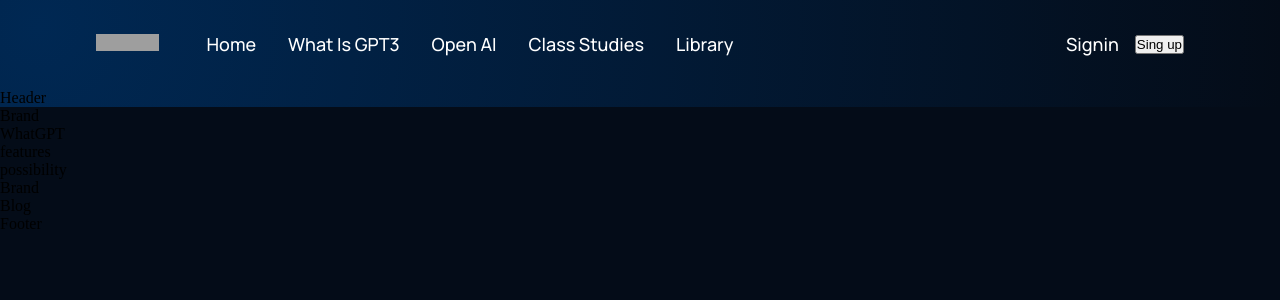
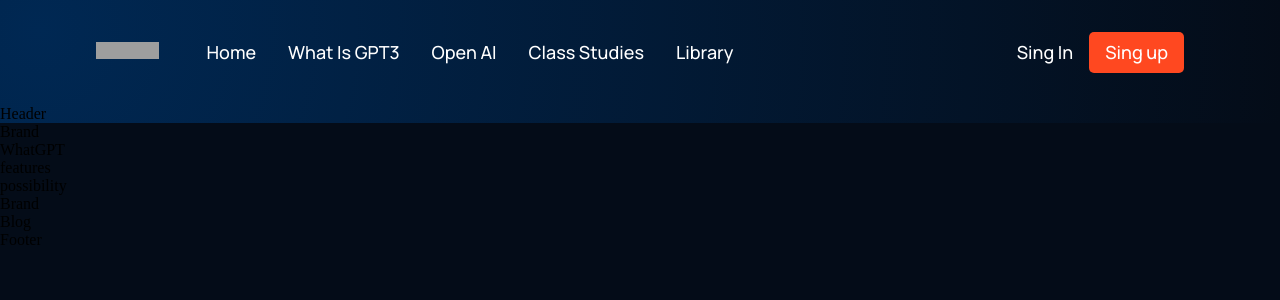
Before and after one commit to pagas/gpt3_pg, a React (Create React App) app: page / in a window 1280 px wide. Shown: the top 300 px of the page. Built offline with nearby package versions, Linux system fonts and the light colour scheme; grey boxes are pictures that could not be loaded.

Commit message:
navbar button

```diff
--- a/src/components/navbar/Navbar.jsx
+++ b/src/components/navbar/Navbar.jsx
@@ -20,7 +20,7 @@ const Navbar = () => {
                 </div>
             </div>
             <div className="gpt3__navbar-sign">
-                <p>Signin</p>
+                <p>Sing in</p>
                 <button type="button">Sing up</button>
             </div>
         </div>
--- a/src/components/navbar/navbar.css
+++ b/src/components/navbar/navbar.css
@@ -44,3 +44,19 @@
     margin: 0 1rem;
     cursor: pointer;
 }
+
+.gpt3__navbar-sign button,
+.gpt3__navbar-menu_container button {
+    padding: 0.5rem 1rem;
+    background: #FF4820;
+    border-radius: 5px;
+    color: #fff;
+    font-family: var(--font-family);
+    font-weight: 500;
+
+    font-size: 18px;
+    line-height: 25px;
+    border: none;
+    outline: none;
+    cursor: pointer;
+}
```
